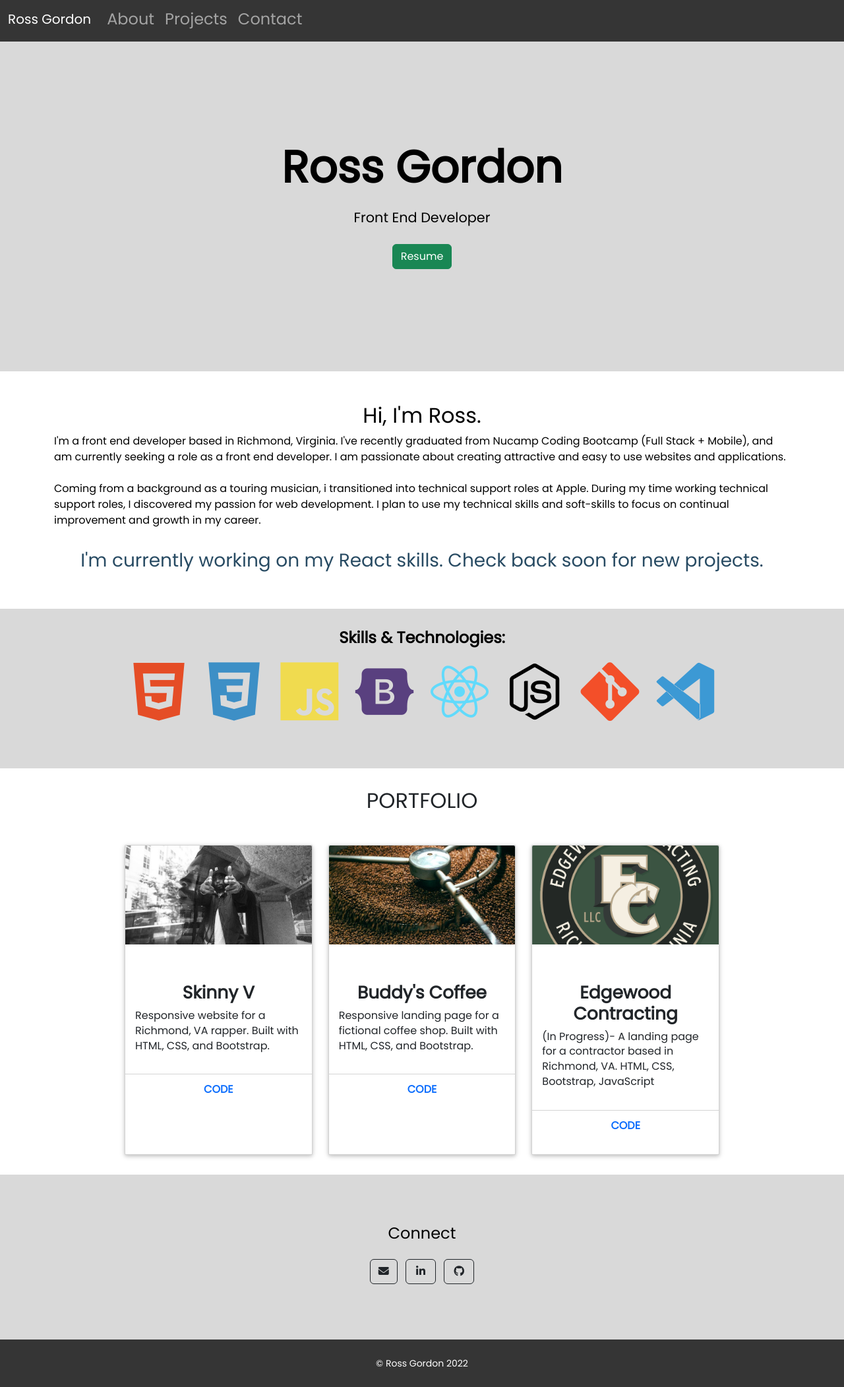
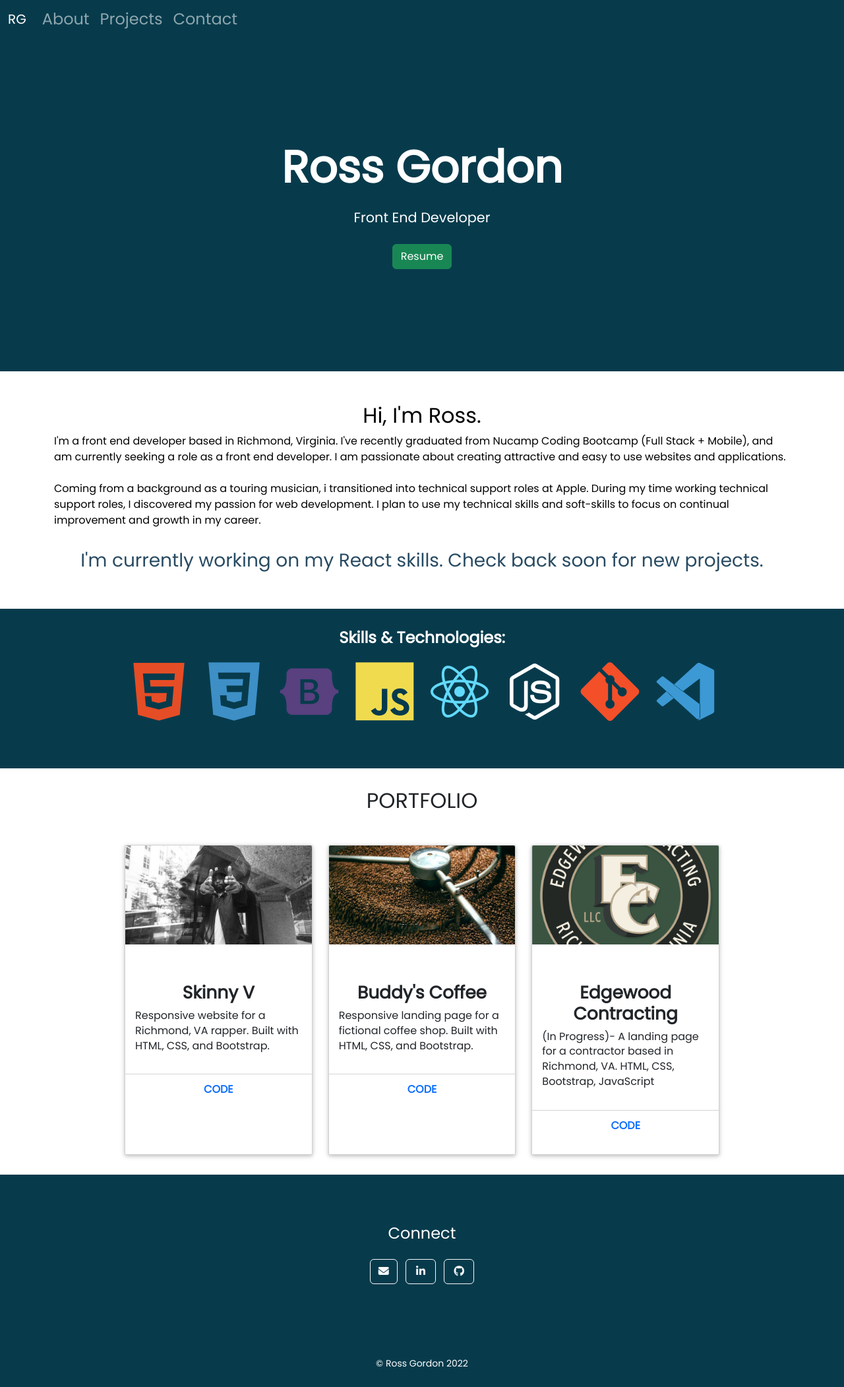
Before and after one commit to rossgordon19/Portfolio-1.0, a website: page index.html in a window 1280 px wide. Shown: the part 5-2108 px from the top of the page at 66% size. Drawn offline with nearby package versions, Linux system fonts and the light colour scheme.

Commit message:
Styling update

```diff
--- a/index.html
+++ b/index.html
@@ -30,7 +30,7 @@
 
         <nav class="navbar navbar-expand-lg navbar-dark sticky-top">
             <div class="container-fluid">
-                <a class="navbar-brand" href="#">Ross Gordon</a>
+                <a class="navbar-brand" href="./index.html">RG</a>
               <button class="navbar-toggler" type="button" data-bs-toggle="collapse" data-bs-target="#navbarTogglerDemo01" aria-controls="navbarTogglerDemo01" aria-expanded="false" aria-label="Toggle navigation">
                 <span class="navbar-toggler-icon"></span>
               </button>
@@ -43,7 +43,7 @@
                     <a class="nav-link" href="#projects">Projects</a>
                   </li>
                   <li class="nav-item">
-                    <a class="nav-link" href="#contact" tabindex="-1">Contact</a>
+                    <a class="nav-link" href="#footer" tabindex="-1">Contact</a>
                   </li>
                 </ul>
               </div>
@@ -101,8 +101,8 @@
                     <div class="icons">
                         <i class="devicon-html5-plain colored"></i>
                         <i class="devicon-css3-plain colored"></i>
+                        <i class="devicon-bootstrap-plain colored"></i>
                         <i class="devicon-javascript-plain colored"></i>
-                        <i class="devicon-bootstrap-plain colored"></i>
                         <i class="devicon-react-original colored"></i>
                         <i class="devicon-nodejs-plain"></i>
                         <i class="devicon-git-plain colored"></i>
@@ -129,7 +129,7 @@
                                     <div class="row text-center justify-content-center">
                                       <div class="col-sm-10 col-md-8 col-lg-4" id="projects">
                                         <div class="card">
-                                              <a class="img-card img-fluid" href="https://skinnyv.netlify.app/" target="_blank">
+                                              <a class="img-card img-fluid" href="https://eastsideskinnyv.com/" target="_blank">
                                               <img src="/img/main.JPG" alt="Skinny V Website" class="mx-auto d-block" />
                                             </a>
                                               <div class="card-content">
@@ -199,9 +199,9 @@
                         <!-- Footer Social Icons-->
                         <div class="text-center align-items-center">
                             <h4 class="mb-4">Connect</h4>
-                            <a class="btn btn-outline-dark btn-social mx-1" href="mailto:rossagordonstl@gmail.com"><i class="fa-solid fa-envelope"></i></a>
-                            <a class="btn btn-outline-dark btn-social mx-1" href="https://www.linkedin.com/in/rossagordon/" target="_blank"><i class="fab fa-fw fa-linkedin-in"></i></a>
-                            <a class="btn btn-outline-dark btn-social mx-1" href="https://github.com/rossagordon" target="_blank"><i class="fab fa-fw fa-github"></i></a>
+                            <a class="btn btn-outline-light btn-social mx-1" href="mailto:rossagordonstl@gmail.com"><i class="fa-solid fa-envelope"></i></a>
+                            <a class="btn btn-outline-light btn-social mx-1" href="https://www.linkedin.com/in/rossagordon/" target="_blank"><i class="fab fa-fw fa-linkedin-in"></i></a>
+                            <a class="btn btn-outline-light btn-social mx-1" href="https://github.com/rossagordon" target="_blank"><i class="fab fa-fw fa-github"></i></a>
                         </div>
                     </div>
                 </div>
--- a/style.css
+++ b/style.css
@@ -1,7 +1,8 @@
 @import url('https://fonts.googleapis.com/css2?family=Poppins:ital,wght@0,400;1,700&display=swap');
 
 .navbar-dark {
-    background-color: #353535;
+    /* background-color: #353535; */
+    background-color: #073B4C;
     color: white;
     font-family: 'Poppins', sans-serif;
     font-size: 150%;
@@ -18,11 +19,16 @@
 #header {
     font-family: 'Poppins', sans-serif;
     font-size: 130%;
-    background-color: #D9D9D9;
-    color: rgb(0, 0, 0);
+    background-color: #073B4C;
+    /* background-color: #023E8A; */
+    color: rgb(255, 255, 255);
     height: 500px;
     justify-content: center;
     padding-top: 150px;
+}
+
+#header h1 {
+  color: white;
 }
 
 .about-custom {
@@ -65,28 +71,29 @@ margin-bottom: 10px;
     font-family: 'Poppins', sans-serif;
     width: 100%;
     min-height: 100%;
-    background-color: #D9D9D9;
+    background-color: #073B4C;
     padding-top: 30px;
     padding-bottom: 40px;
-    color: rgb(0, 0, 0);
+    color: rgb(255, 255, 255);
 }
 
 .icons {
   font-size: 90px;
+  color: #fff;
 }
 
 .footer-custom {
     width: 100%;
     height: 250px;
-    background-color: #D9D9D9;
-    color: rgb(0, 0, 0);
+    background-color: #073B4C;
+    color: rgb(255, 255, 255);
     padding-top: 75px;
     font-family: 'Poppins', sans-serif;
 }
 
 .copyright {
-    background-color: #353535;
-    color: rgb(255, 255, 255);
+  background-color: #073B4C;
+  color: rgb(255, 255, 255);
     font-family: 'Poppins', sans-serif;
 }
 
```
